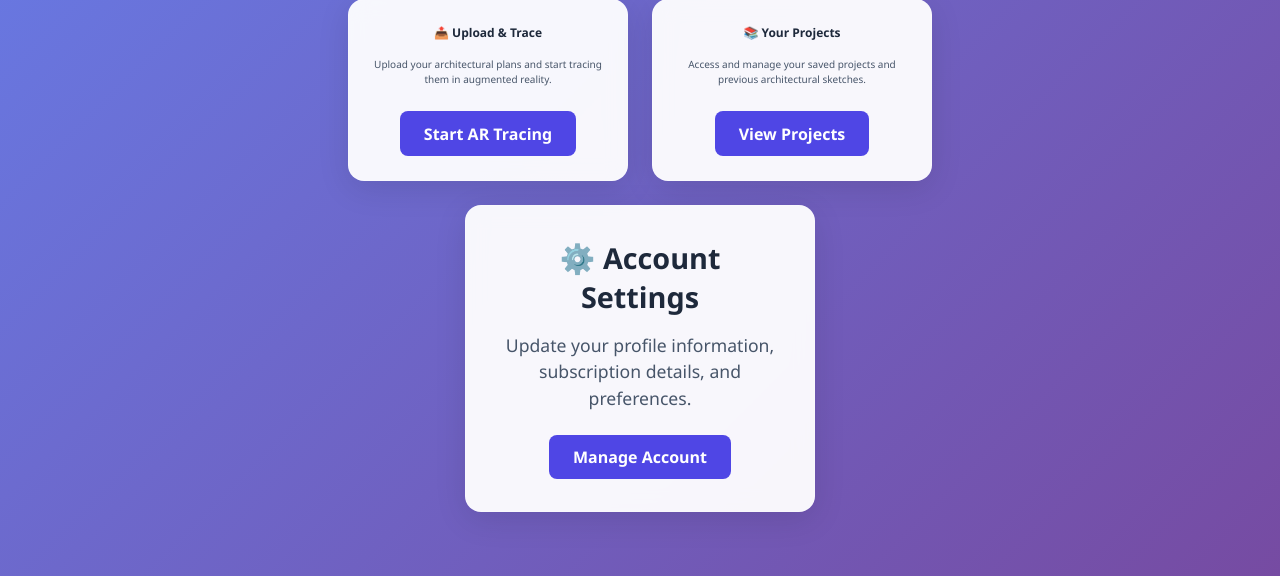
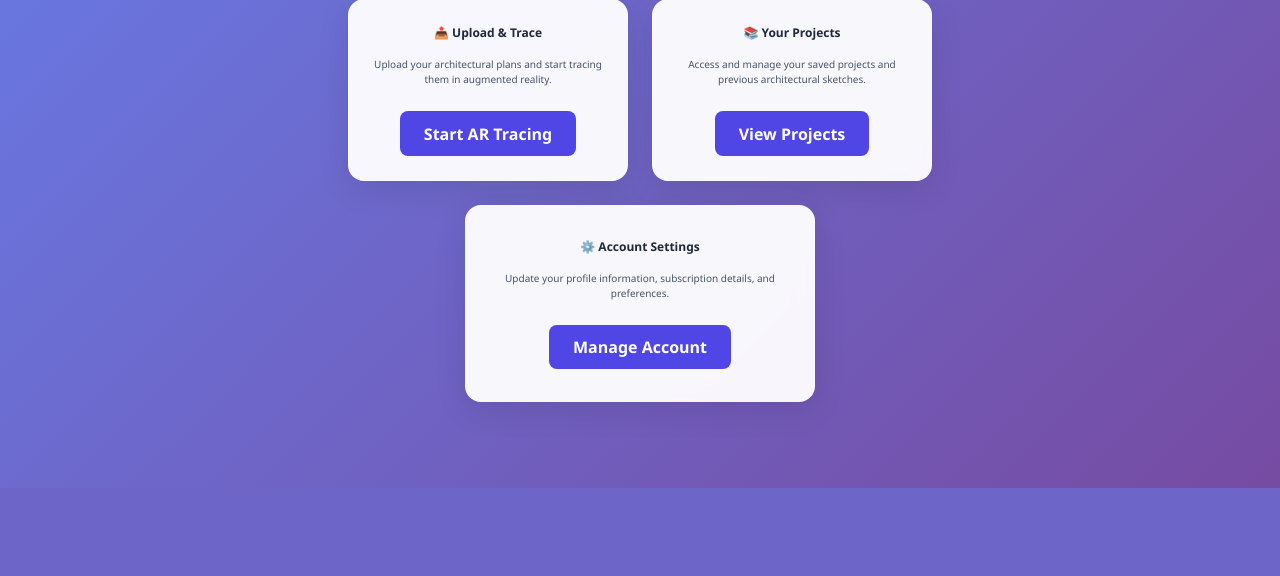
Before and after one commit to Arhyeldee001/Archi-Sketch, a Python web app: template templates/dashboard.html in a window 1280 px wide. Shown: the part 312-888 px from the top of the page. After the commit the page ends 800 px from the top, so only its background shows below. Run offline with Jinja, Linux system fonts and the light colour scheme; the template is opened without the code that fills it, so the values that code supplies are empty.

Commit message:
Update dashboard.html

```diff
--- a/templates/dashboard.html
+++ b/templates/dashboard.html
@@ -109,7 +109,7 @@
         }
 
         .bottom-card h2 {
-            font-size: 1.8rem;
+            font-size: 12px;
         }
 
         .card p {
@@ -123,7 +123,7 @@
         }
 
         .bottom-card p {
-            font-size: 1.1rem;
+            font-size: 10px;
         }
 
         .btn-primary {
```
